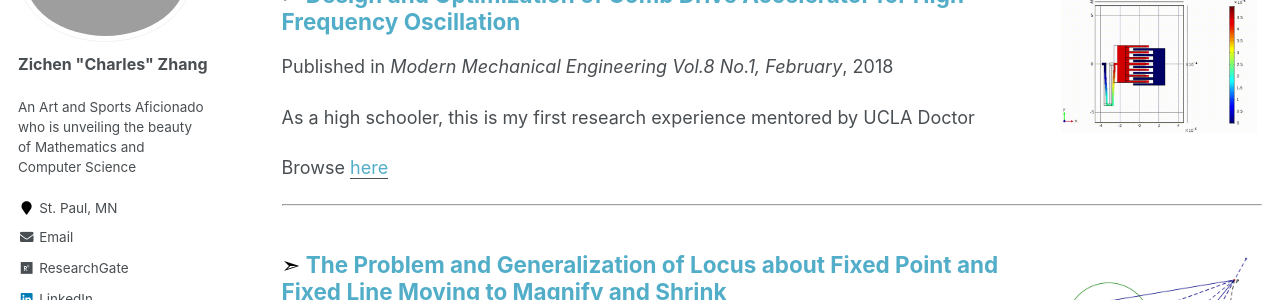
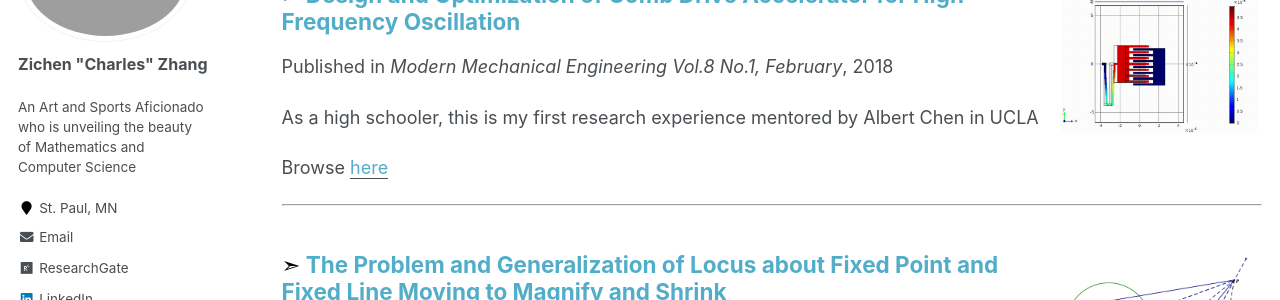
Before and after one commit to zcczhang/zcczhang.github.io, a Jekyll site: the page built from _pages/publications.md, in a window 1280 px wide and 947 px high. Shown: the part 210-510 px from the top of the window. Built offline with Jekyll 4.4.1, drawn with Linux system fonts in a browser that asks for light colours.

Commit message:
Update 2018-01-17.md

```diff
--- a/_publications/2018-01-17.md
+++ b/_publications/2018-01-17.md
@@ -2,7 +2,7 @@
 title: "Design and Optimization of Comb Drive Accelerator for High Frequency Oscillation"
 collection: publications
 permalink: /publication/2018-01-17
-excerpt: 'As a high schooler, this is my first research experience mentored by UCLA Doctor'
+excerpt: 'As a high schooler, this is my first research experience mentored by Albert Chen in UCLA'
 date: Feb 2018
 venue: 'Modern Mechanical Engineering Vol.8 No.1, February'
 paperurl: 'https://www.scirp.org/pdf/MME_2018011616360611.pdf'
```
